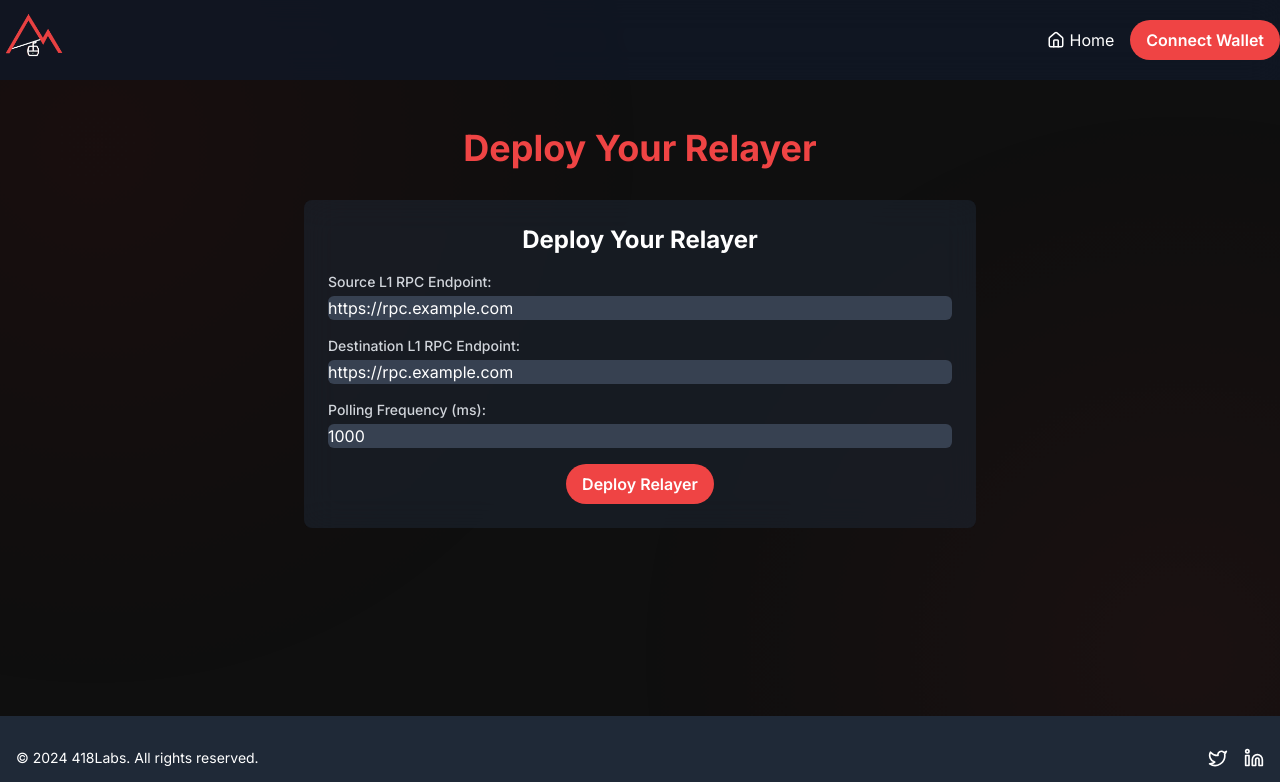
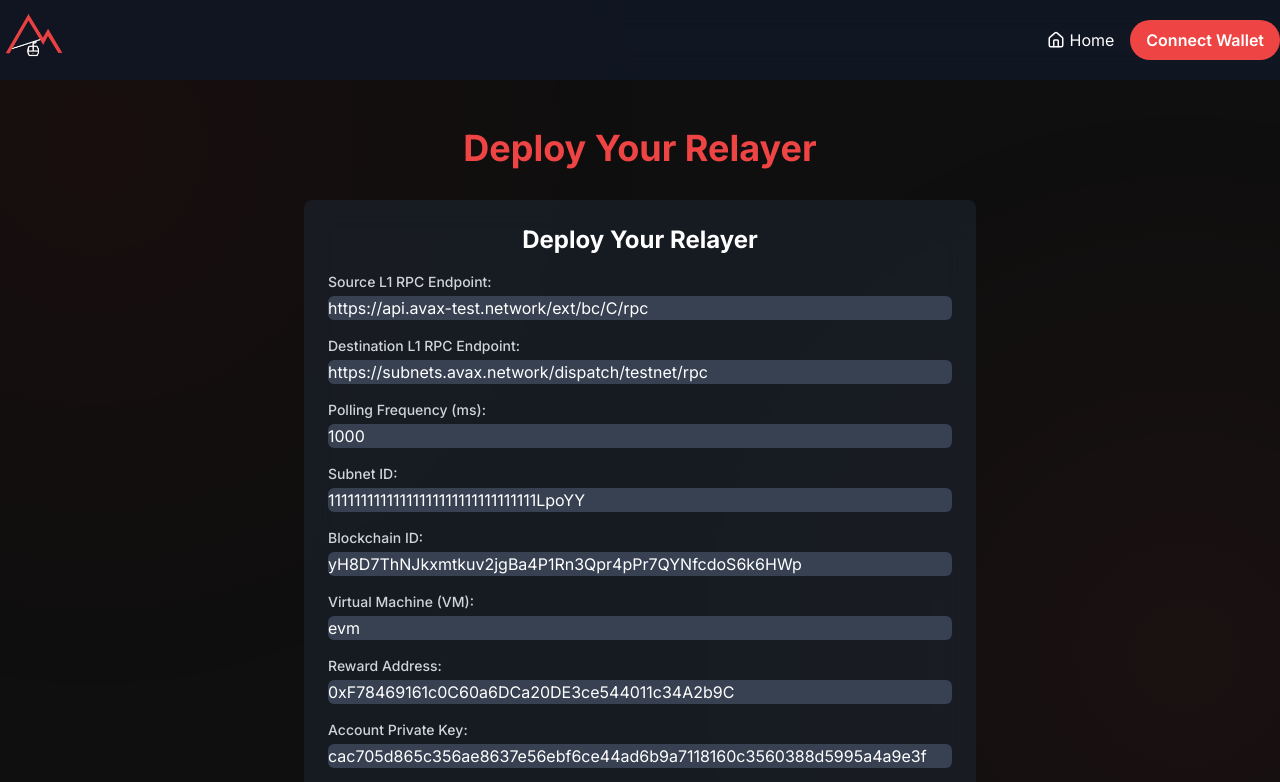
Before and after one commit to 418labs/Avax-Cableway, a Next.js app: page /deploy in a window 1280 px wide. Shown: the top 782 px of the page. Built offline with nearby package versions, Linux system fonts and the light colour scheme.

Commit message:
change: Deploy form

```diff
--- a/src/components/DeployForm/index.tsx
+++ b/src/components/DeployForm/index.tsx
@@ -7,17 +7,27 @@ interface DeployFormProps {
     sourceRPC: string;
     destinationRPC: string;
     pollingFrequency: string;
+    subnetId: string;
+    blockchainId: string;
+    vm: string;
+    rewardAddress: string;
+    accountPrivateKey: string;
   }) => void;
 }
 
 const DeployForm: React.FC<DeployFormProps> = ({ onDeploy }) => {
-  const [sourceRPC, setSourceRPC] = useState('https://rpc.example.com');
-  const [destinationRPC, setDestinationRPC] = useState('https://rpc.example.com');
+  const [sourceRPC, setSourceRPC] = useState('https://api.avax-test.network/ext/bc/C/rpc');
+  const [destinationRPC, setDestinationRPC] = useState('https://subnets.avax.network/dispatch/testnet/rpc');
   const [pollingFrequency, setPollingFrequency] = useState('1000');
+  const [subnetId, setSubnetId] = useState('11111111111111111111111111111111LpoYY');
+  const [blockchainId, setBlockchainId] = useState('yH8D7ThNJkxmtkuv2jgBa4P1Rn3Qpr4pPr7QYNfcdoS6k6HWp');
+  const [vm, setVm] = useState('evm');
+  const [rewardAddress, setRewardAddress] = useState('0xF78469161c0C60a6DCa20DE3ce544011c34A2b9C');
+  const [accountPrivateKey, setAccountPrivateKey] = useState('cac705d865c356ae8637e56ebf6ce44ad6b9a7118160c3560388d5995a4a9e3f');
 
   const handleSubmit = (e: React.FormEvent) => {
     e.preventDefault();
-    onDeploy({ sourceRPC, destinationRPC, pollingFrequency });
+    onDeploy({ sourceRPC, destinationRPC, pollingFrequency, subnetId, blockchainId, vm, rewardAddress, accountPrivateKey });
   };
 
   return (
@@ -63,6 +73,71 @@ const DeployForm: React.FC<DeployFormProps> = ({ onDeploy }) => {
             className="mt-1 block w-full rounded-md bg-gray-700 border-gray-600 text-white focus:border-red-500 focus:ring-red-500"
           />
         </div>
+        <div>
+          <label htmlFor="subnetId" className="block text-sm font-medium text-gray-300">
+            Subnet ID:
+          </label>
+          <input
+            type="text"
+            id="subnetId"
+            value={subnetId}
+            onChange={(e) => setSubnetId(e.target.value)}
+            required
+            className="mt-1 block w-full rounded-md bg-gray-700 border-gray-600 text-white focus:border-red-500 focus:ring-red-500"
+          />
+        </div>
+        <div>
+          <label htmlFor="blockchainId" className="block text-sm font-medium text-gray-300">
+            Blockchain ID:
+          </label>
+          <input
+            type="text"
+            id="blockchainId"
+            value={blockchainId}
+            onChange={(e) => setBlockchainId(e.target.value)}
+            required
+            className="mt-1 block w-full rounded-md bg-gray-700 border-gray-600 text-white focus:border-red-500 focus:ring-red-500"
+          />
+        </div>
+        <div>
+          <label htmlFor="vm" className="block text-sm font-medium text-gray-300">
+            Virtual Machine (VM):
+          </label>
+          <input
+            type="text"
+            id="vm"
+            value={vm}
+            onChange={(e) => setVm(e.target.value)}
+            required
+            className="mt-1 block w-full rounded-md bg-gray-700 border-gray-600 text-white focus:border-red-500 focus:ring-red-500"
+          />
+        </div>
+        <div>
+          <label htmlFor="rewardAddress" className="block text-sm font-medium text-gray-300">
+            Reward Address:
+          </label>
+          <input
+            type="text"
+            id="rewardAddress"
+            value={rewardAddress}
+            onChange={(e) => setRewardAddress(e.target.value)}
+            required
+            className="mt-1 block w-full rounded-md bg-gray-700 border-gray-600 text-white focus:border-red-500 focus:ring-red-500"
+          />
+        </div>
+        <div>
+          <label htmlFor="accountPrivateKey" className="block text-sm font-medium text-gray-300">
+            Account Private Key:
+          </label>
+          <input
+            type="text"
+            id="accountPrivateKey"
+            value={accountPrivateKey}
+            onChange={(e) => setAccountPrivateKey(e.target.value)}
+            required
+            className="mt-1 block w-full rounded-md bg-gray-700 border-gray-600 text-white focus:border-red-500 focus:ring-red-500"
+          />
+        </div>
         <div className="text-center">
           <button type="submit" className="btn btn-primary">
             Deploy Relayer
```
